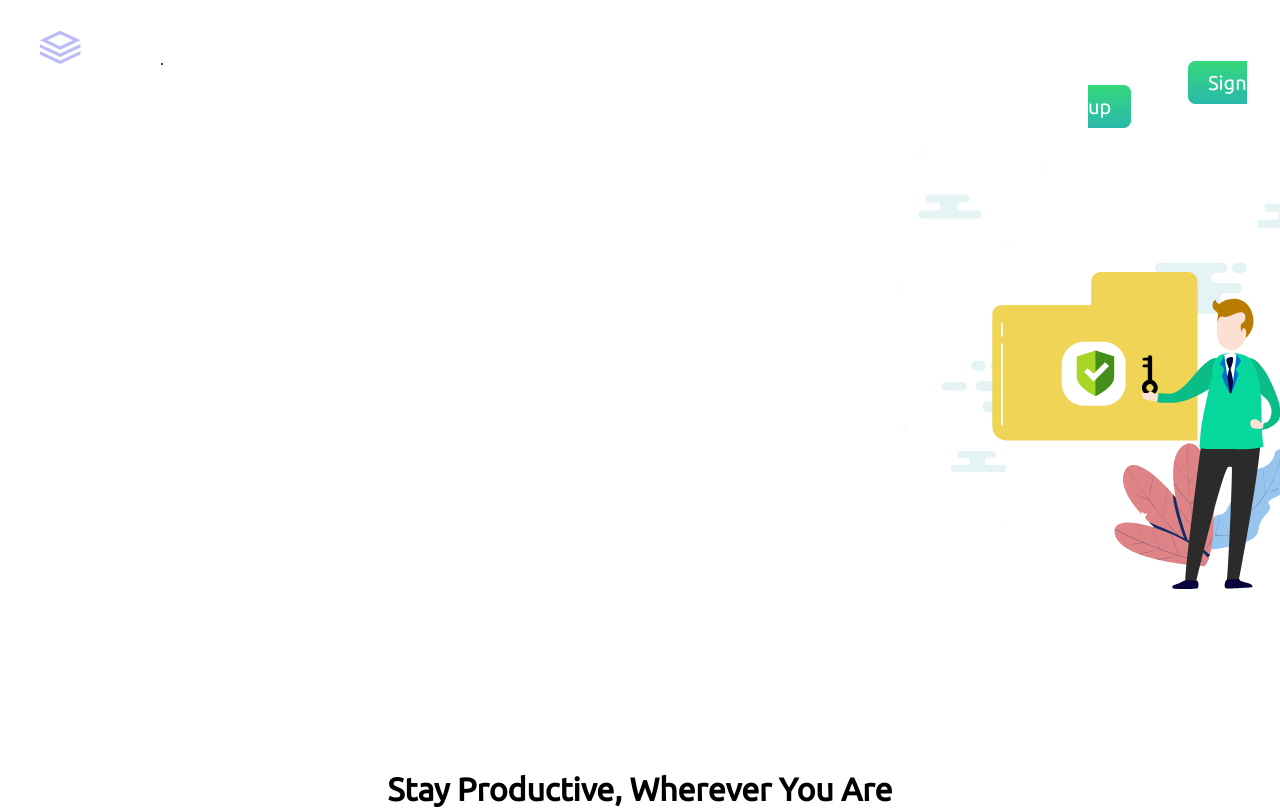
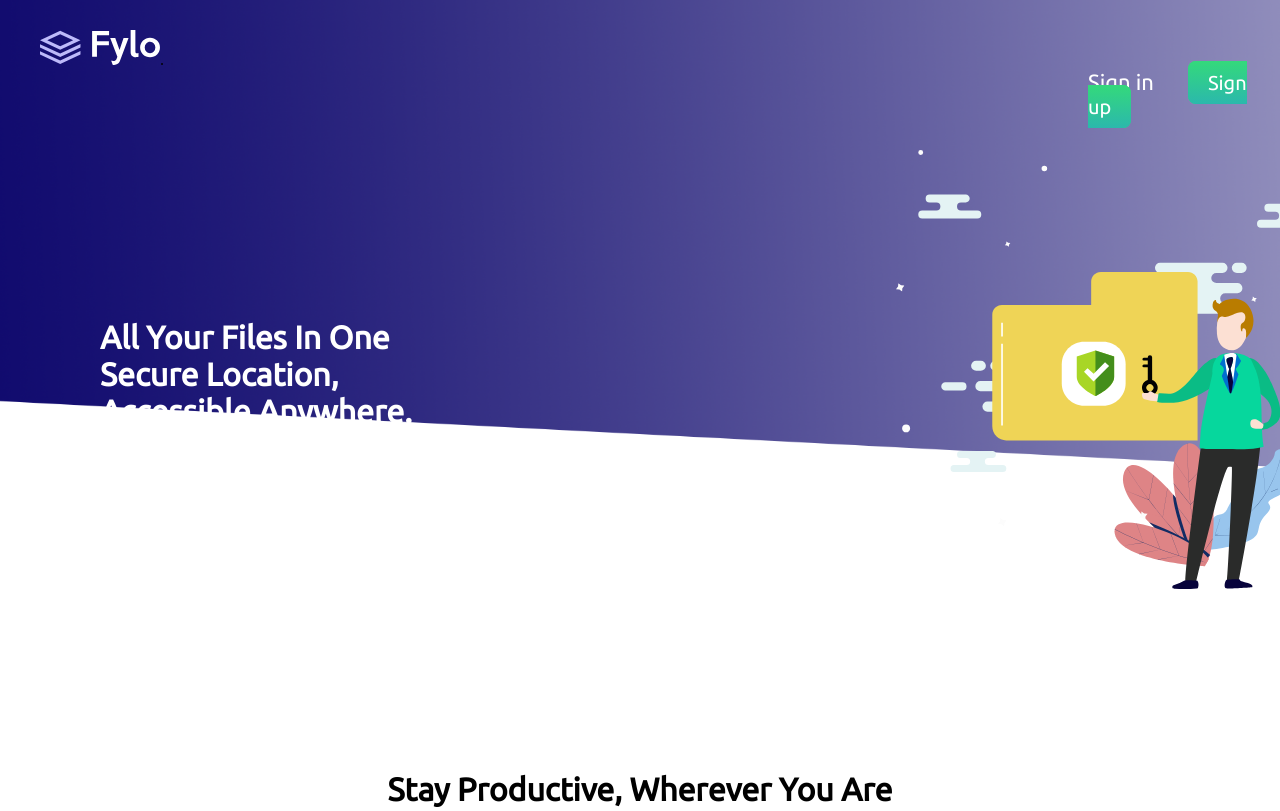
Before and after one commit to Shahariar07/cssTemplete-fylo, a plain HTML site: page index.html in a window 1280 px wide. Shown: the top 811 px of the page. Drawn offline with Linux system fonts and the light colour scheme; files whose address does not match are found by name.

Commit message:
Update styles.css

```diff
--- a/css/styles.css
+++ b/css/styles.css
@@ -4,7 +4,7 @@ body{
   /****************************************** first part *******************************/
 }
 .top_background{
-  background-image: url(skeletor07.github.io/images/top_background.png);
+  background-image: url(file:///C:/Users/shaha/OneDrive/Programming/Documents/Web%20development%20boothcam/css_example/images/top_background.png);
   height: 750px;
   background-size: cover;
   position: relative;
```
